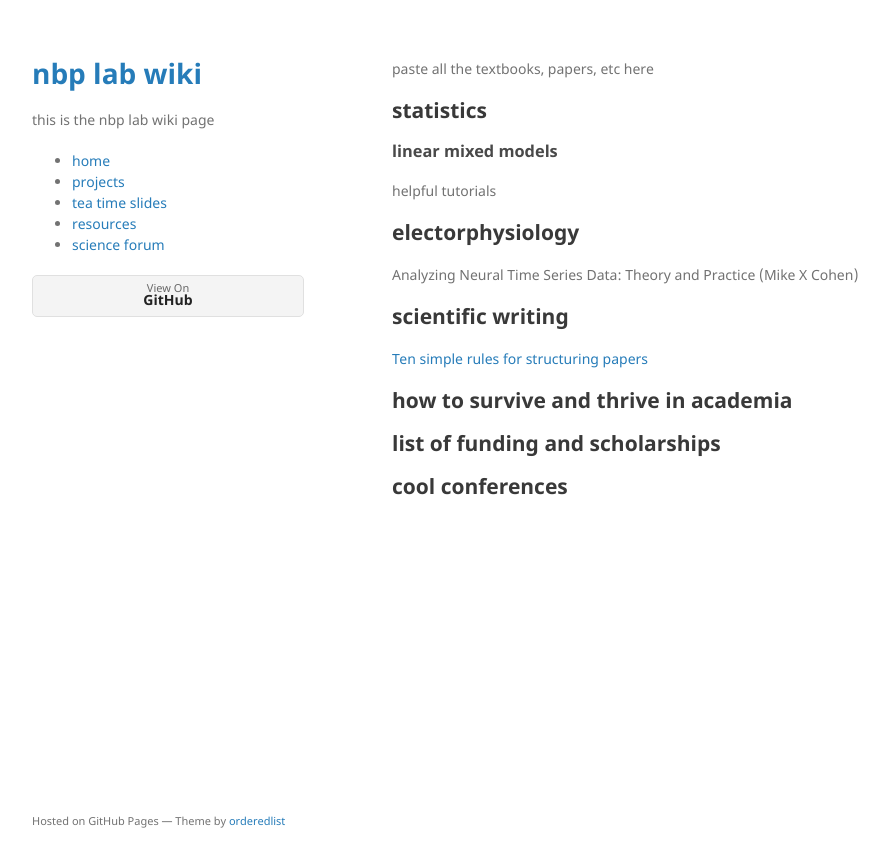
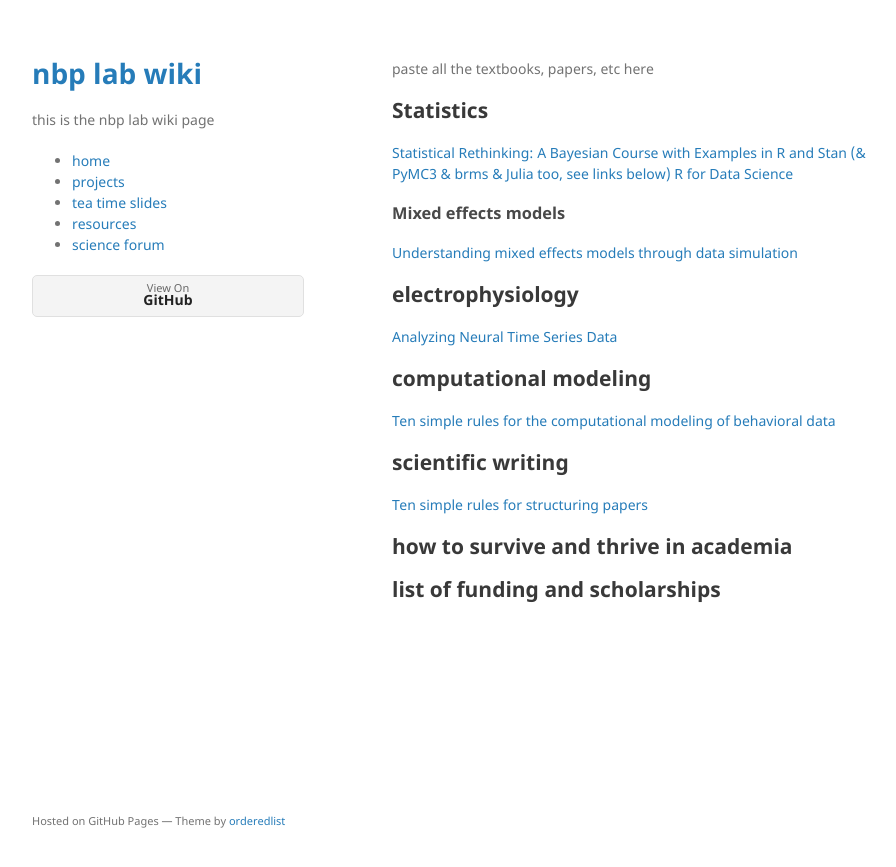
Before and after one commit to comco23/comco23.github.io, a Jekyll site: the page built from resources.md, in a window 1280 px wide. Shown: the top 867 px of the page, without its empty margins (178-1074 px from the left). Built offline with Jekyll 4.4.1, drawn with Linux system fonts in a browser that asks for light colours.

Commit message:
changes made

```diff
--- a/resources.md
+++ b/resources.md
@@ -5,32 +5,28 @@ title: "Useful resources"
 
 paste all the textbooks, papers, etc here
 
-## statistics
+## Statistics
 
-### linear mixed models
+[Statistical Rethinking: A Bayesian Course with Examples in R and Stan (& PyMC3 & brms & Julia too, see links below)](https://www.youtube.com/playlist?list=PLDcUM9US4XdPz-KxHM4XHt7uUVGWWVSus)
+[R for Data Science](https://r4ds.had.co.nz/index.html)
 
-helpful tutorials
+### Mixed effects models
 
-## electorphysiology
+[Understanding mixed effects models through data simulation](https://journals.sagepub.com/doi/full/10.1177/2515245920965119)
 
-Analyzing Neural Time Series Data: Theory and Practice (Mike X Cohen)
+## electrophysiology
+
+[Analyzing Neural Time Series Data](https://direct.mit.edu/books/book/4013/Analyzing-Neural-Time-Series-DataTheory-and)
+
+## computational modeling
+
+[Ten simple rules for the computational modeling of behavioral data](https://elifesciences.org/articles/49547)
 
 ## scientific writing
 
-[Ten simple rules for structuring papers]
-[Ten simple rules for the computational modeling of behavioral data]
-
+[Ten simple rules for structuring papers](https://journals.plos.org/ploscompbiol/article?id=10.1371/journal.pcbi.1005619)
 
 ## how to survive and thrive in academia
 
 
 ## list of funding and scholarships
-
-
-## cool conferences
-
-
-
-
-[Ten simple rules for structuring papers]: https://journals.plos.org/ploscompbiol/article?id=10.1371/journal.pcbi.1005619
-[Ten simple rules for the computational modeling of behavioral data]:https://elifesciences.org/articles/49547
```
